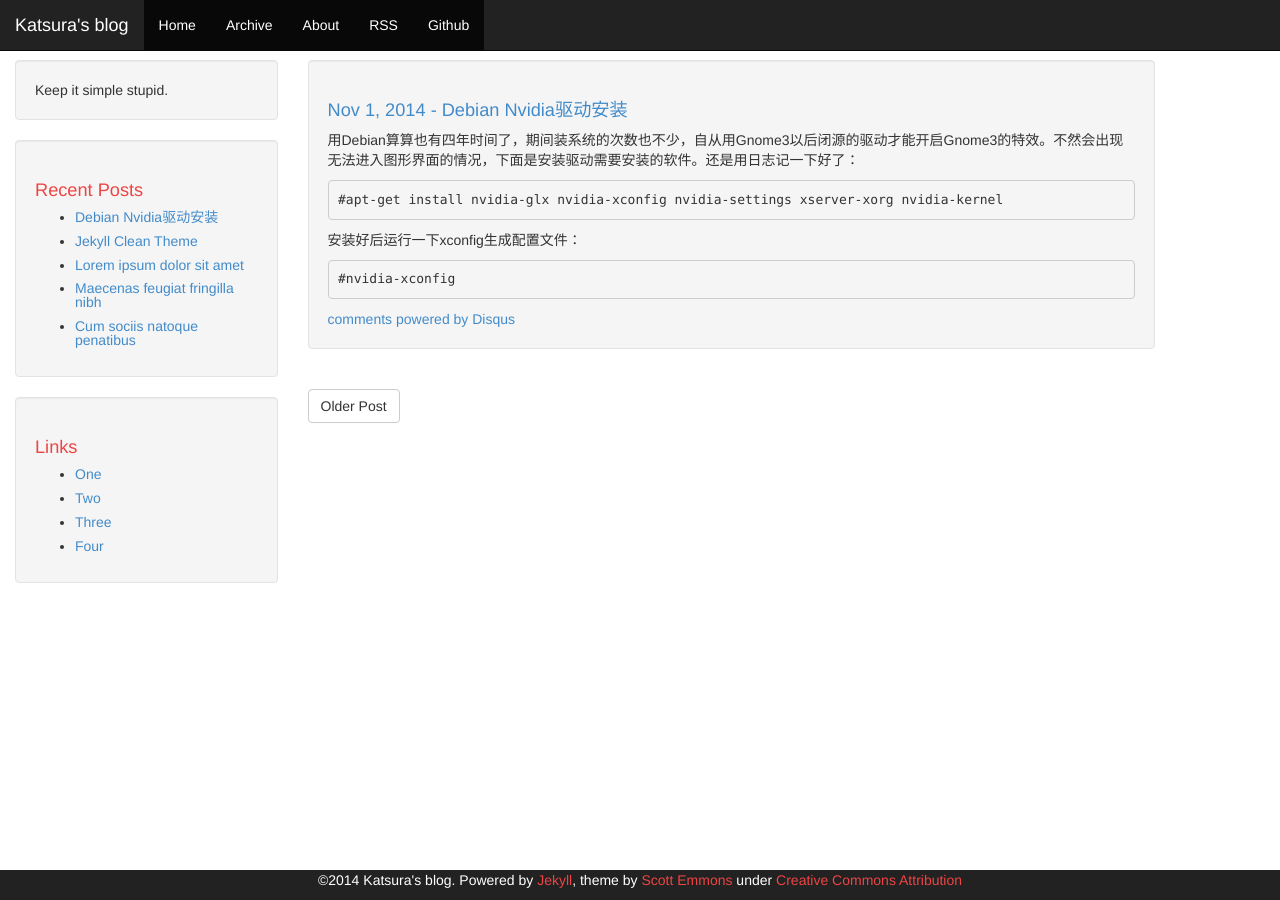
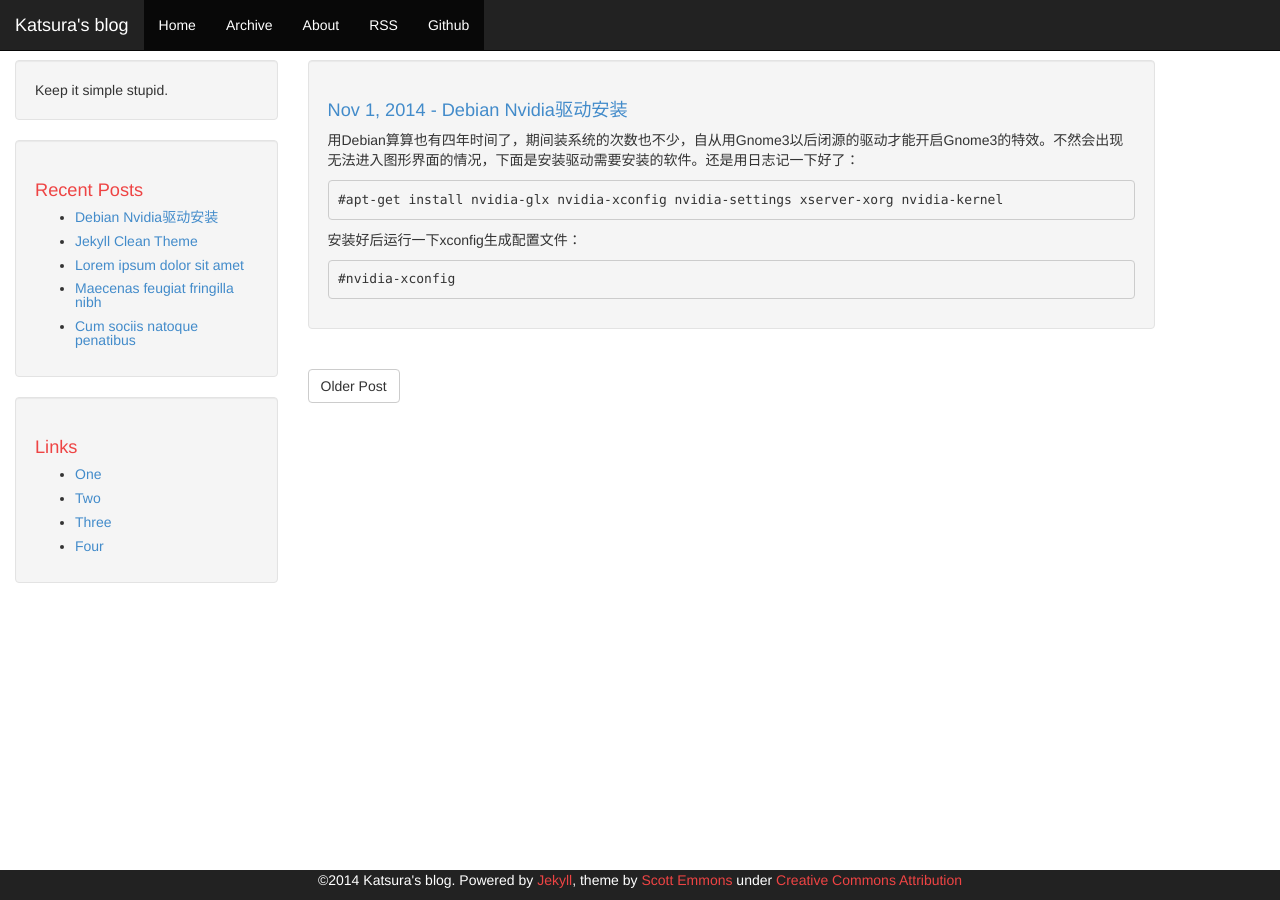
Before and after one commit to KatsuraKKKK/KatsuraKKKK.github.io, a Jekyll site: the page built from _posts/2014-10-31-Debian-Nvidia驱动安装.md, in a window 1280 px wide. Built offline with Jekyll 4.4.1, drawn with Linux system fonts in a browser that asks for light colours; Markdown is read by kramdown in place of the engine named in the settings; comment, search, counter and statistics services are not loaded; part of the change alters nothing that is shown.

Commit message:
Debian nvidia

```diff
--- a/_posts/2014-10-31-Debian-Nvidia驱动安装.md
+++ b/_posts/2014-10-31-Debian-Nvidia驱动安装.md
@@ -1,8 +1,8 @@
 ---
 layout: post
 title: "Debian Nvidia驱动安装"
-date: 2014-10-31 21:38:32 -0700
-comments: true
+date: 2014-10-31 18:38:32 -0700
+comments: false
 ---
 
   用Debian算算也有四年时间了，期间装系统的次数也不少，自从用Gnome3以后闭源的驱动才能开启Gnome3的特效。不然会出现无法进入图形界面的情况，下面是安装驱动需要安装的软件。还是用日志记一下好了：
```
